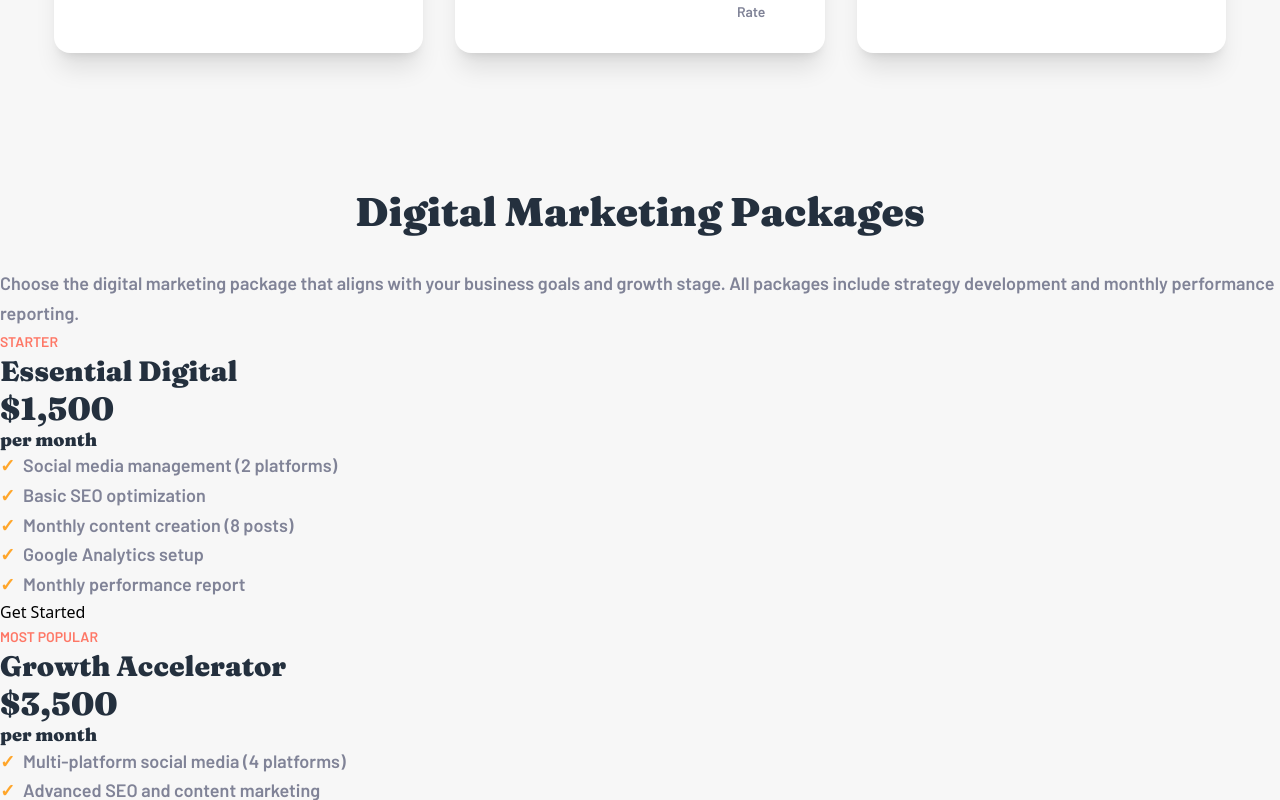
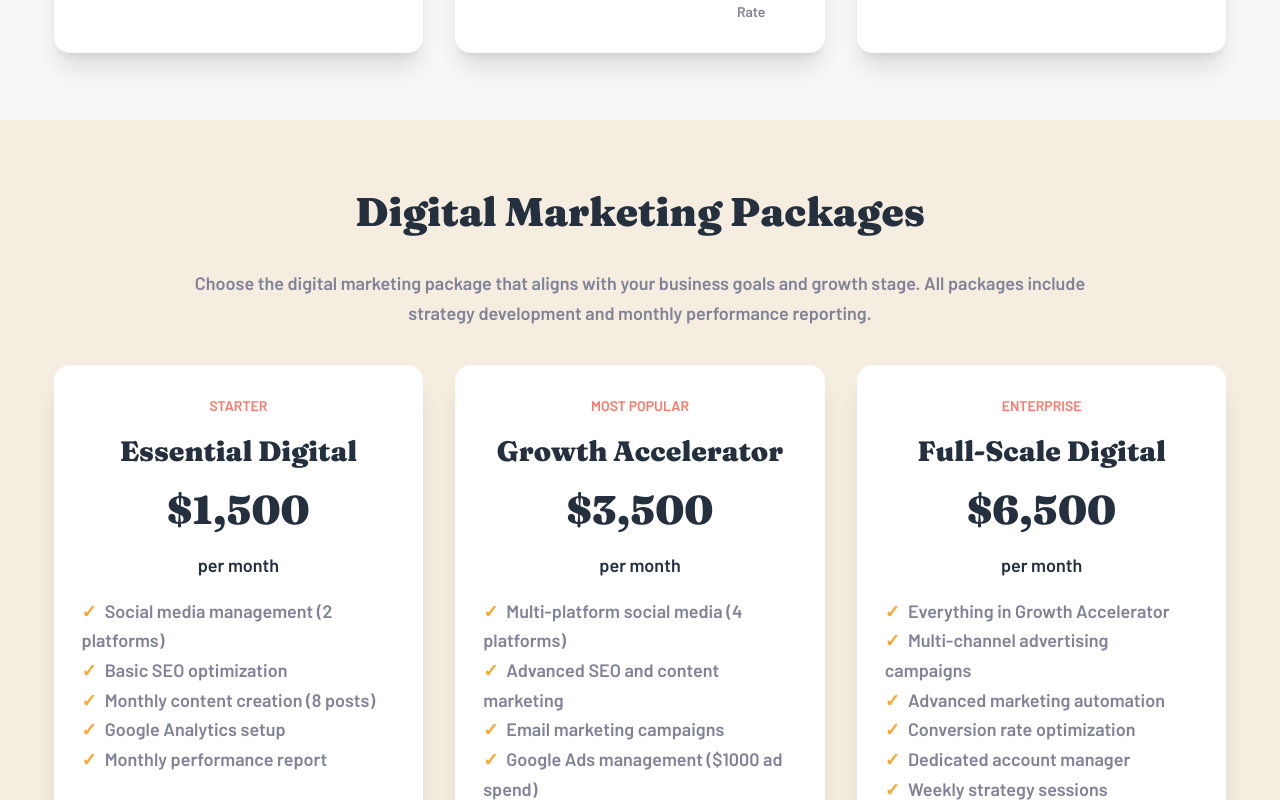
Before and after one commit to JakubM-I/agency-landing-page, a React (Vite) app: page /digital-marketing in a window 1280 px wide. Shown: the part 4260-5060 px from the top of the page. Built offline with nearby package versions, Linux system fonts and the light colour scheme.

Commit message:
Packages buttons styling

```diff
--- a/src/features/digital-marketing/Packages/index.tsx
+++ b/src/features/digital-marketing/Packages/index.tsx
@@ -1,25 +1,30 @@
 import SectionTitle from "../../../components/SectionTitle";
 import type { PackagesProps } from "../../../components/types/interfaces";
 
-const Packages: React.FC<PackagesProps> = ({items}) => {
+const Packages: React.FC<PackagesProps> = ({ items }) => {
     return (
-        <section className="py-16 sx:py-[67px] bg-[#F7F7F7]" aria-labelledby="packagesSection" >
+        <section className="py-16 sx:py-[67px] bg-[#F5EDE0]" aria-labelledby="packagesSection" >
             <SectionTitle title={items.title} styling="mb-8" id="packagesSection" />
-            <p className="text-preset-10 text-left text-grey-550">{items.description}</p>
+            <div className="w-[min(1000px,100%)] px-6 mx-auto">
+                <p className="text-preset-10 text-center text-grey-550 text-pretty mb-9">{items.description}</p>
+            </div>
+            <div className="flex flex-col sm:flex-row flex-nowrap sm:flex-wrap justify-center items-stretch gap-10 sm:gap-8 px-6">
                 {items.packages.map((packageItem, index) => (
-                <article key={index} aria-label={`${packageItem.type}: ${packageItem.title}`}>
+                    <article key={index} aria-label={`${packageItem.type}: ${packageItem.title}`}
+                        className="flex flex-col justify-start items-center gap-4 flex-[0_1_45%] lg:flex-[0_1_30%] bg-white p-7 h-auto rounded-2xl shadow-xl overflow-hidden">
                         <span className="text-preset-12 text-red-400 uppercase">{packageItem.type}</span>
-                    <h3 className="text-preset-5 text-grey-950">{packageItem.title}</h3>
-                    <p className="text-preset-4 text-grey-950">{packageItem.price}</p>
-                    <p className="text-preset-7 text-grey-950">{packageItem.time}</p>
+                        <h3 className="text-preset-5 text-grey-950 text-center">{packageItem.title}</h3>
+                        <p className="text-preset-3 text-grey-950">{packageItem.price}</p>
+                        <p className="text-preset-10 text-grey-950">{packageItem.time}</p>
                         <ul>
                             {packageItem.list.map((item, index) => (
                                 <li key={index} className="text-preset-10 text-grey-550 before:content-['✓'] before:text-[#ffa62b] before:me-2">{item}</li>
                             ))}
                         </ul>
-                    <button>{packageItem.button}</button>
+                        <button className="my-[auto_0] bg-red-400 py-2.5 px-3.5 rounded-2xl shadow-lg text-white uppercase text-preset-8 font-bold text-center transition duration-450 easy-in-out hover:-translate-y-1">{packageItem.button}</button>
                     </article>
                 ))}
+            </div>
         </section>
     )
 };
```
Lines whose indentation alone changed are shown as unchanged.
